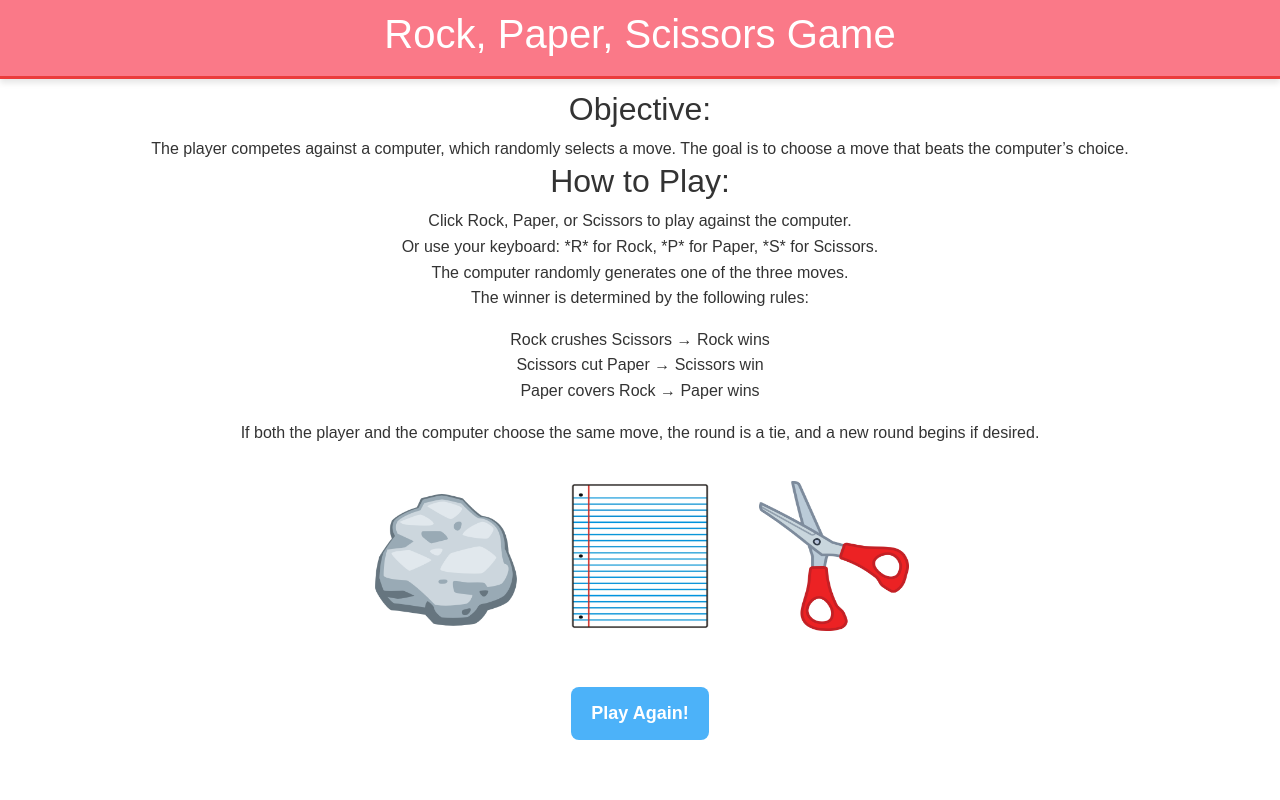
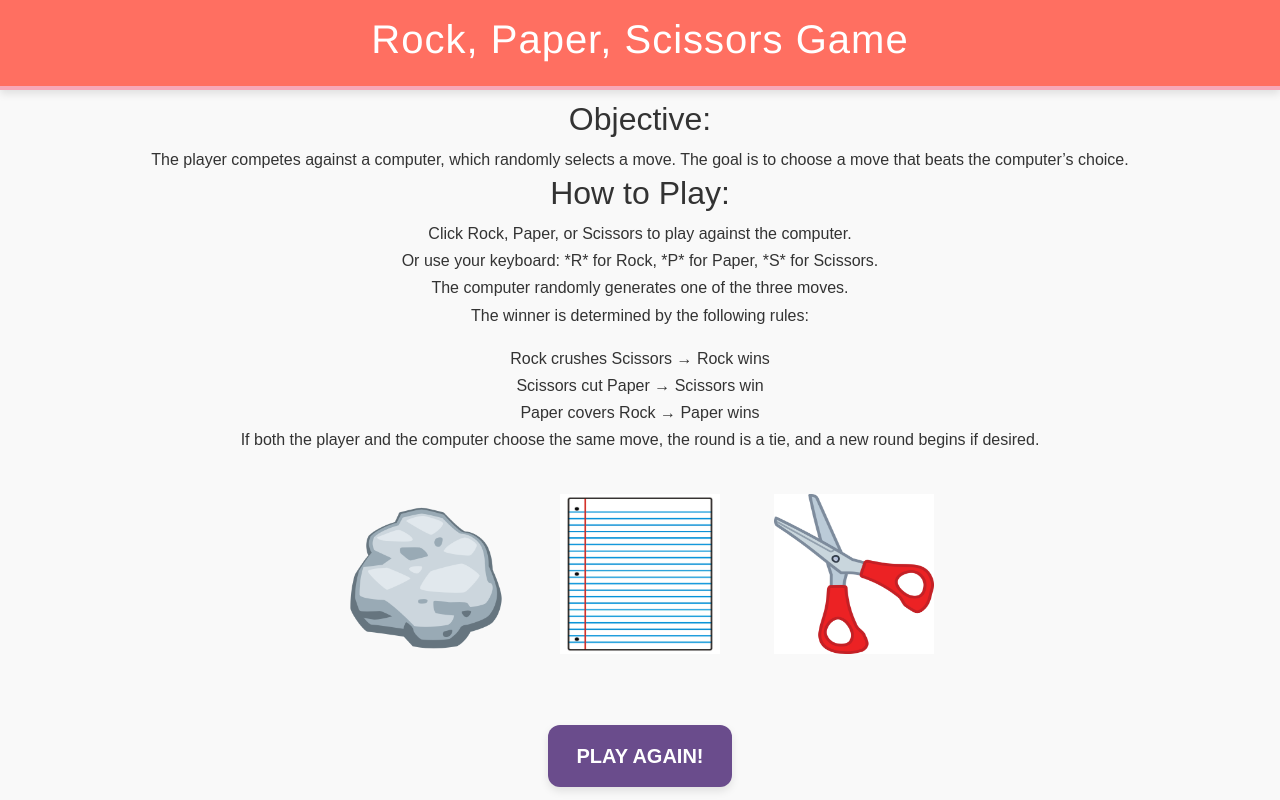
Before and after one commit to saralowenthal/Rock-Paper-Scissors-Game, a plain HTML site: page index.html in a window 1280 px wide. Drawn offline with nearby package versions, Linux system fonts and the light colour scheme.

Commit message:
Change colors, transitions, and add @media

```diff
--- a/stylesheet.css
+++ b/stylesheet.css
@@ -1,87 +1,93 @@
 /* Sara Lowenthal 3/10/25 */
 
-/* Fixed header with shadow for depth */
 header {
     position: fixed;
     top: 0;
     left: 0;
     width: 100%;
-    background-color: #FA7988;
-    color: white;
+    background-color: #FF6F61; /* Coral */
+    color: #fff; /* White text for contrast */
     text-align: center;
-    padding: 10px 20px;
+    padding: 15px 30px;
     display: flex;
     justify-content: center;
     align-items: center;
-    box-shadow: 0px 4px 6px rgba(0, 0, 0, 0.1);
+    box-shadow: 0px 4px 8px rgba(0, 0, 0, 0.1);
     z-index: 1000;
-    border-bottom: 3px solid rgb(235, 59, 59);
-    font-size: 24px;
-    font-weight: bold;
+    border-bottom: 4px solid #F7A8B8; /* Soft pink */
+    font-size: 26px;
+    font-weight: 600;
+    letter-spacing: 1px;
+    font-family: 'Helvetica Neue', Arial, sans-serif;
 }
 
-/* Spacing and readability */
 body {
-    padding-top: 90px;
+    padding-top: 100px;
     text-align: center;
     font-family: 'Arial', sans-serif;
-    background-color: white;
-    line-height: 1.6; /* Improved readability */
-    color: #333;
+    background-color: #f9f9f9; /* Light grey background */
+    color: #333; /* Dark text for readability */
+    line-height: 1.7;
+    margin: 0;
 }
 
-/* Remove default list bullets and align text */
 ul {
     list-style-type: none;
     padding: 0;
+    margin: 0;
 }
 
-/* Icon styling */
 .icons {
-    width: 150px;
-    height: 150px;
-    margin: 20px;
+    width: 160px;
+    height: 160px;
+    margin: 25px;
     cursor: pointer;
-    transition: transform 0.3s ease-in-out;
+    transition: transform 0.3s ease-in-out, box-shadow 0.3s ease-in-out;
 }
 
 .icons:hover {
-    transform: scale(1.2);
+    transform: scale(1.15);
+    box-shadow: 0px 6px 12px rgba(0, 0, 0, 0.2);
 }
 
-/* Selected effect */
 .selected {
-    border: 5px solid green;
+    border: 4px solid #FF6F61; /* Coral border to match the header */
     border-radius: 10px;
     transition: border 0.3s ease-in-out;
 }
 
-/* Reset Button Styling */
 #resetButton {
-    margin-top: 20px;
-    padding: 12px 20px;
-    font-size: 18px;
-    font-weight: bold;
+    margin-top: 30px;
+    padding: 14px 28px;
+    font-size: 20px;
+    font-weight: 600;
     cursor: pointer;
-    background-color: #4cb2f9;
+    background-color: #6A4C8C; /* Muted purple */
     color: white;
     border: none;
-    border-radius: 8px;
-    transition: background-color 0.3s ease-in-out;
+    border-radius: 12px;
+    transition: background-color 0.3s ease-in-out, transform 0.2s ease-in-out;
+    text-transform: uppercase;
+    box-shadow: 0px 4px 8px rgba(0, 0, 0, 0.1);
 }
 
 #resetButton:hover {
-    background-color: #0145ed;
+    background-color: #4A3C68; /* Darker purple on hover */
+    transform: translateY(-3px);
 }
 
-/* Responsive design for smaller screens */
 @media (max-width: 600px) {
     .icons {
-        width: 120px;
-        height: 120px;
+        width: 130px;
+        height: 130px;
+    }
+
+    #resetButton {
+        padding: 12px 24px;
+        font-size: 18px;
     }
 
     main {
-        padding: 10px;
+        padding: 20px;
     }
 }
```
